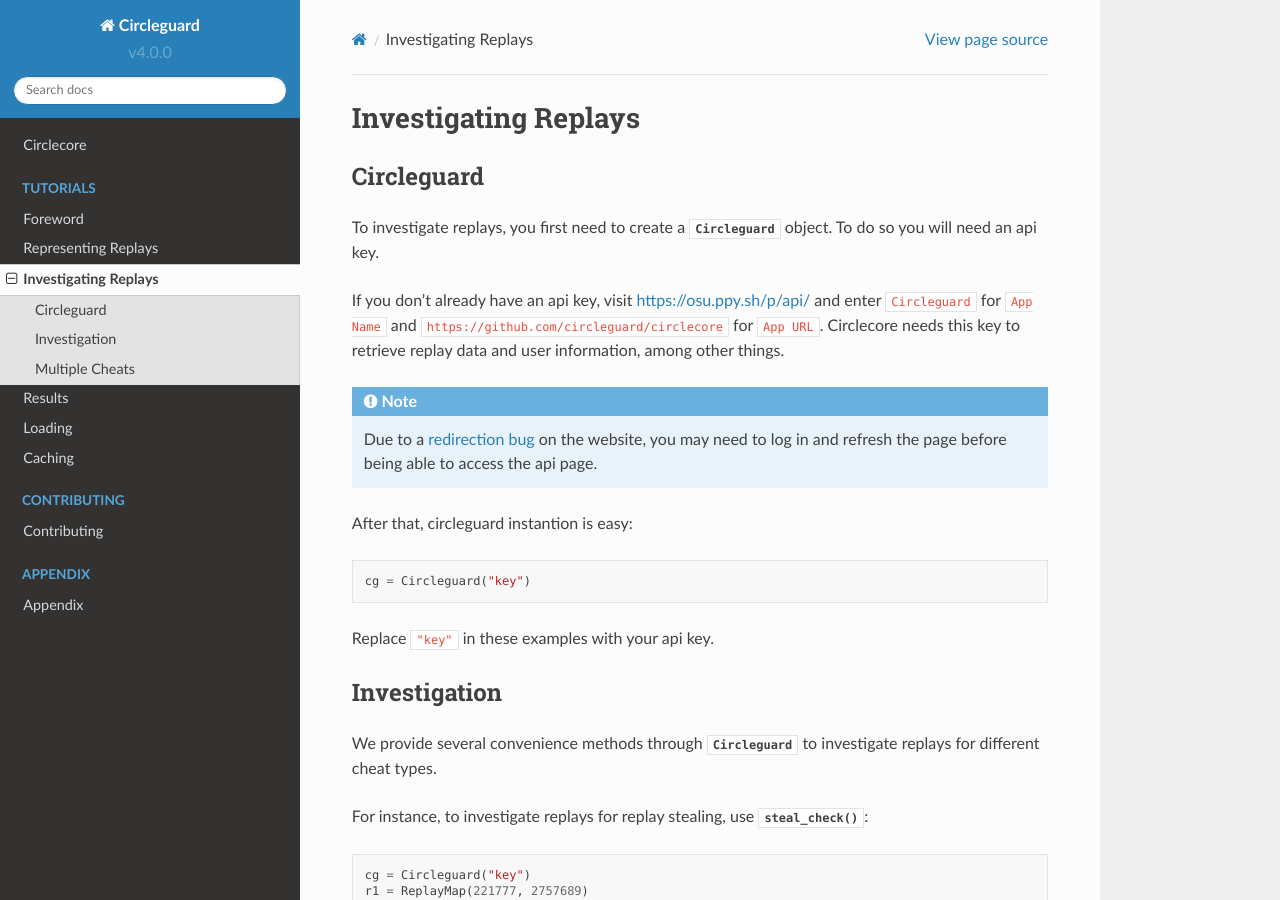
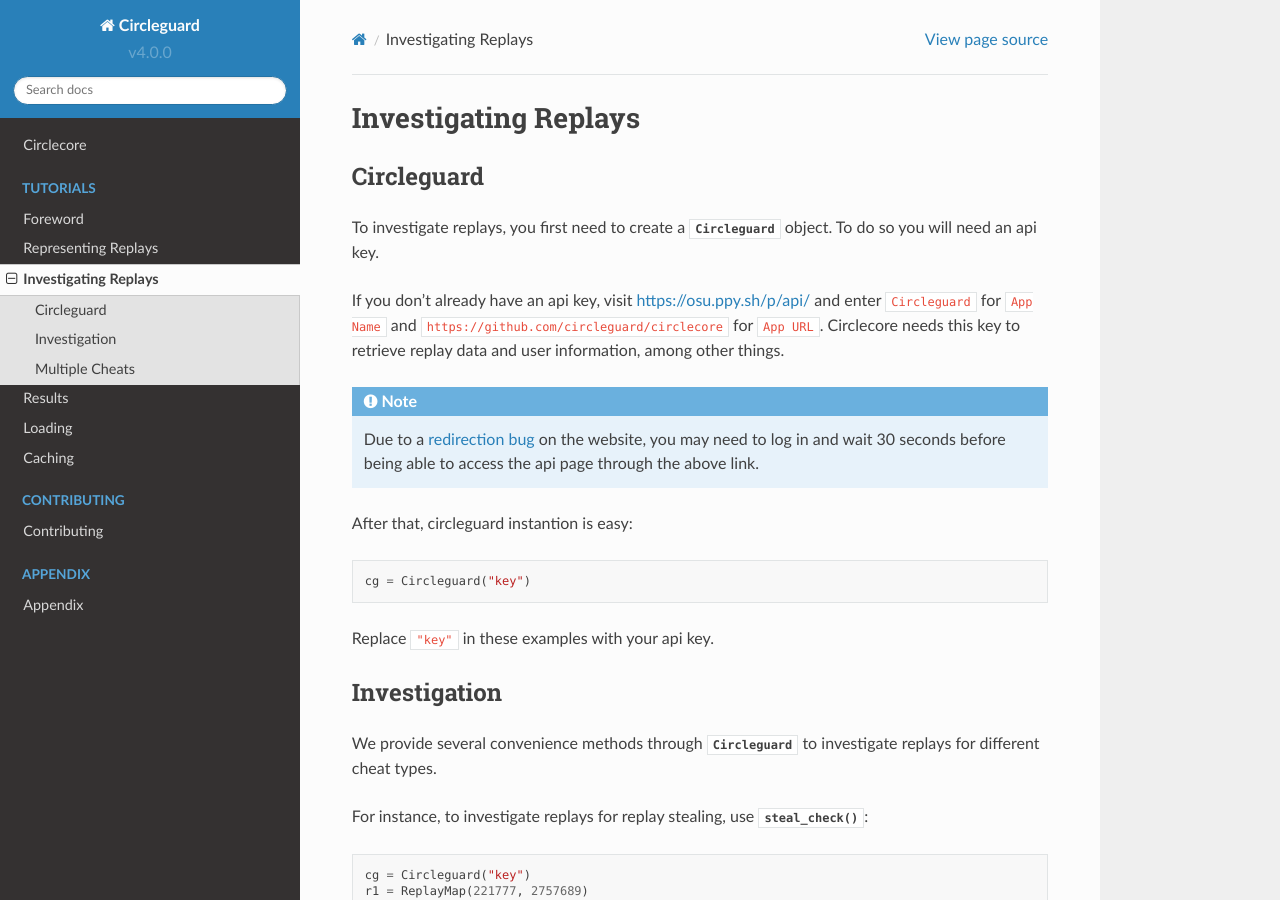
Before and after one commit to circleguard/circlecore, a Sphinx documentation site: the page built from source/investigating-replays.rst, in a window 1280 px wide and 900 px high. Built offline with Sphinx 7.4.7 and the Read the Docs theme 2.0.0, drawn with Linux system fonts in a browser that asks for light colours.

Commit message:
add 30 second wait to api redirection notice

```diff
--- a/source/investigating-replays.rst
+++ b/source/investigating-replays.rst
@@ -16,8 +16,8 @@
 .. note::
 
     Due to a `redirection bug <https://github.com/ppy/osu-web/issues/2867>`_
-    on the website, you may need to log in and refresh the page before being
-    able to access the api page.
+    on the website, you may need to log in and wait 30 seconds before being
+    able to access the api page through the above link.
 
 After that, circleguard instantion is easy:
 
```
